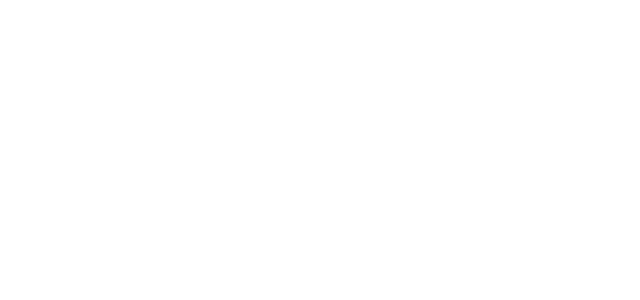
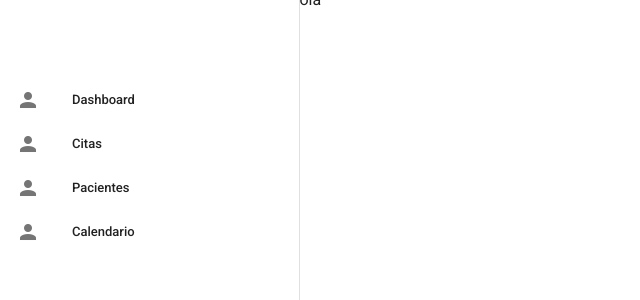
Before and after one commit to ElianGalindo/Clinica-Nuxt, a Nuxt app: page /dashboard in a window 1280 px wide. Before the commit this address led to /. Shown: the top 300 px of the page, without its empty margins (0-640 px from the left). Built offline with nearby package versions, Linux system fonts and the light colour scheme.

Commit message:
Iniciamos dashboard

```diff
--- /dev/null
+++ b/components/uiDashboard/uiDrawer.vue
@@ -0,0 +1,70 @@
+<template>
+    <v-navigation-drawer
+     app
+     color="dark Lighten-4"
+     permanent
+     left
+     width="300"
+     >
+
+        <v-list>
+
+            <v-list-item>
+                <v-list-item-avatar>
+                       <v-img :src="require('../../assets/logo.png')" style="width: 100px; height: 100px; flex-shrink: 0;"></v-img>
+                </v-list-item-avatar>
+
+            </v-list-item>
+        </v-list>
+
+
+     <v-list nav dense>
+        <v-list-item
+        v-for="(item, i) in items"
+        :key="i"
+        Link
+        >
+
+            <v-list-item-icon>
+                <v-icon >
+                    {{ item.icon }}
+                </v-icon>
+            </v-list-item-icon>
+            <v-list-item-content>
+                <v-list-item-title>
+                    {{ item.text }}
+                </v-list-item-title>
+            </v-list-item-content>
+        </v-list-item>
+     </v-list>
+    </v-navigation-drawer>
+
+
+</template>
+
+<script>
+
+export default {
+    data () {
+        return {
+            items: [
+               { text: 'Dashboard', icon: 'mdi-account'},
+               { text: 'Citas', icon: 'mdi-account'},
+               { text: 'Pacientes', icon: 'mdi-account'},
+               { text: 'Calendario', icon: 'mdi-account'}
+            ]
+        }
+    }
+
+}
+</script>
+
+<style>
+    .logo{
+       width: 112px;
+       height: 45px;
+       flex-shrink: 0;
+       /*background: url('https://encrypted-tbn0.gstatic.com/images?q=tbn:ANd9GcSj6dTMSl3M-7vHP8af_YsLpw9_ga64MZBZyg&usqp=CAU'), lightgray 50% / cover no-repeat;
+     */
+    }
+</style>
--- /dev/null
+++ b/components/uiPatients/uiCitas.vue
@@ -0,0 +1,8 @@
+<template>
+    <v-row>Hola</v-row>
+</template>
+<script>
+export default {
+
+}
+</script>
--- /dev/null
+++ b/layouts/dashboard.vue
@@ -0,0 +1,23 @@
+<template>
+    <v-app>
+      <uiDrawerVue />
+      <v-main>
+        <Nuxt />
+      </v-main>
+    </v-app>
+    </template>
+
+    <script>
+    import uiDrawerVue from '~/components/uiDashboard/uiDrawer.vue'
+
+
+      export default {
+        components: {
+          uiDrawerVue
+        },
+        data () {
+          return {
+          }
+        }
+      }
+    </script>
--- a/pages/dashboard/index.vue
+++ b/pages/dashboard/index.vue
@@ -1,26 +1,14 @@
 <template>
-    <v-row>
-        Hola aqui va la pagina principal
-    </v-row>
-   <!-- <div class="ma-5">
-        <v-row>
-            <v-col cols="5">
-                <ui-register/>
-            </v-col>
-            <v-col>
-                <ui-usuarios/>
-            </v-col>
-        </v-row>
-    </div>-->
+    <ui-citas/>
 </template>
 
 <script>
-//import uiRegister from '@/components/uiUsers/uiRegister.vue'
+import uiCitas from '~/components/uiPatients/uiCitas.vue'
 //import uiUsuarios from '@/components/uiUsers/uiUsuarios.vue'
 export default {
     layout: 'dashboard',
     components: {
-        uiRegister,
+        uiCitas,
 
     }
 }
```
Also changed, not shown: assets/logo.png (added).
